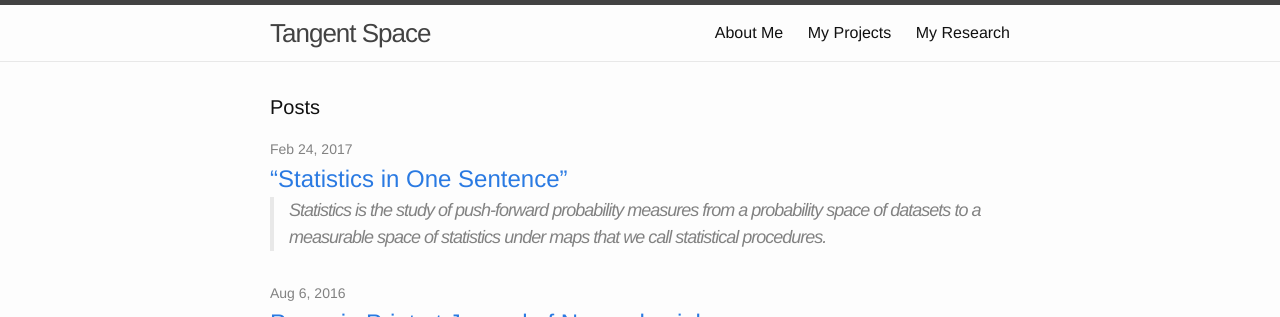
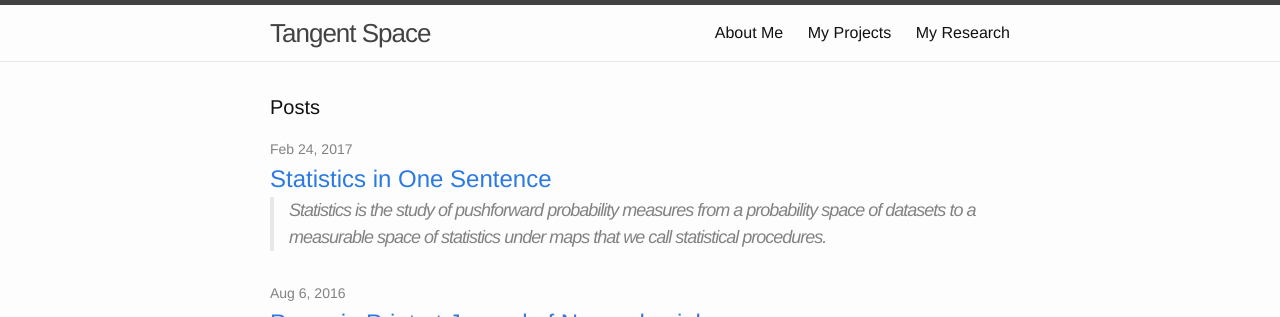
Before and after one commit to charlesfrye/charlesfrye.github.io, a Jekyll site: the page built from index.html, in a window 1280 px wide and 900 px high, cut to the strip 0-317 px from the top of the window. Built offline with Jekyll 4.4.1, drawn with Linux system fonts in a browser that asks for light colours.

Commit message:
Fixes LaTeX issues

```diff
--- a/_posts/2017-02-24-statistics-as-the-study.md
+++ b/_posts/2017-02-24-statistics-as-the-study.md
@@ -1,12 +1,12 @@
 ---
 layout: post
-title:	“Statistics in One Sentence”
+title:	Statistics in One Sentence
 date:	2017-02-24
 category: external
 ---
 
 > Statistics is the study of
-*push-forward probability measures*
+*pushforward probability measures*
 from a
 *probability space of datasets*
 to a
@@ -17,7 +17,7 @@
 <!--exc-->
 <script type="text/javascript" src="http://cdn.mathjax.org/mathjax/latest/MathJax.js?config=TeX-AMS-MML_HTMLorMML"></script>
 
-## Statistics as the Study of Push-forward Measures
+## Statistics as the Study of Pushforward Measures
 
 Statistics is frequently presented as a hodge-podge of
 techniques and tools, to the consternation of mathematicians,
@@ -27,7 +27,7 @@
 (short, abstract, and incomprehensible until unpacked)
 definition of the business of frequentist statistics:
 it is the study of
-*push-forward probability measures*
+*pushforward probability measures*
 from a
 *probability space of datasets*
 to a
@@ -35,7 +35,7 @@
 under maps that we call
 *statistical procedures*.
 
-When this push-forward measure
+When this pushforward measure
 determines a distribution,
 we call that distribution the
 *sampling distribution of the statistic*
@@ -59,7 +59,7 @@
 
 Given a measurable map between
 a probability space $$\mathcal{X}$$
-with probability measure $\mu$
+with probability measure $$\mu$$
 and a measurable space $$\mathcal{S}$$,
 we can define the
 pushforward probability measure $$f_*\mu$$
@@ -78,25 +78,25 @@
 ### The Setup for Statistics
 
 We begin with a dataset -- often, but not always,
-a vector in $\mathbb{R}^n$.
+a vector in $$\mathbb{R}^n$$.
 We assume the existence of a probability measure
-on some suitable $\sigma$-algebra over the space
+on some suitable $$\sigma$$-algebra over the space
 in which our dataset lives.
 For example, we might assume a Gaussian measure
-with mean $0$ and unit, spherical variance.
+with mean $$0$$ and unit, spherical variance.
 
-We then apply a transformation, $f$, to this dataset.
+We then apply a transformation, $$f$$, to this dataset.
 This transformation might map us to the real line,
 as when we compute the average of real numbers,
 or it might map us to the unit interval,
 as when we produce a ``p value''.
 
-The transformation $f$ is called a *statistical procedure*
+The transformation $$f$$ is called a *statistical procedure*
 and the output of the transformation is called a *statistic*.
 
 The result of combining the hypothesized or assumed
 probability measure over datasets
-with the statistical procedure $f$
+with the statistical procedure $$f$$
 is a pushforward measure over the space of statistics.
 This measure defines, in almost all cases, a distribution,
 which we call the *sampling distribution*.
@@ -109,16 +109,16 @@
 tendency to be mis-interpreted and mis-defined.
 
 We call a statistic a confidence interval
-for confidence level $\alpha$ when
+for confidence level $$\alpha$$ when
 
-- the probability measure over datasets is parametrized by a value $\theta$
+- the probability measure over datasets is parametrized by a value $$\theta$$
 - the statistical procedure maps from
 the space of datasets to
-the space of intervals ``suited'' to $\theta$
-- the pushforward measure of the set of intervals that contain $\theta$
-is at least $\alpha$ for all settings of $\theta$.
+the space of intervals "suited" to $$\theta$$
+- the pushforward measure of the set of intervals that contain $$\theta$$
+is at least $$\alpha$$ for all settings of $$\theta$$.
 
-Frequently, $\theta$ is real, and so the space of intervals
+Frequently, $$\theta$$ is real, and so the space of intervals
 is the space of all real intervals.
 
 ### Closing
@@ -140,38 +140,38 @@
 
 ## Appendix: Measure Theory Definitions
 
-#### $\sigma$-algebra
+#### $$\sigma$$-algebra
 
-$\sigma$-algebras are, for our purposes here,
+$$\sigma$$-algebras are, for our purposes here,
 simply collections of subsets of some set
 that are "rich enough"
 to support measures (to be defined shortly).
 They are closed under the operations of
 complementation and
 countable union and intersection, and
-they include the set itself and the empty set $\O$.
+they include the set itself and the empty set $$\O$$.
 
-Two key examples of $\sigma$-algebras over
-a set $X$ are
+Two key examples of $$\sigma$$-algebras over
+a set $$X$$ are
 the collection
-$\{\O,X\}$
-and the set of all subsets of $X$,
-also known as the power set of $X$.
+$$\{\O,X\}$$
+and the set of all subsets of $$X$$,
+also known as the *power set* of $$X$$.
 They are the smallest and largest
-$\sigma$-algebras you can define,
+$$\sigma$$-algebras you can define,
 and are often too small and too big,
 respectively, to be useful.
 
-Another specific example would be, for the real line $\mathbb{R}$,
+Another specific example would be, for the real line $$\mathbb{R}$$,
 the set of all intervals plus their (countable) unions and intersections,
-also known as the *Borel $\sigma$-algebra*,
-$\mathcal{B}$.
+also known as the *Borel $$\sigma$$-algebra*,
+$$\mathcal{B}$$.
 It contains just about every subset of the real line that
 a sane person would attempt to construct,
 but misses out on the subsets, e.g., that lead to the
 Banach-Tarski paradox.
 If you promise not to attempt to construct such sets,
-you can mentally replace all occurrences of "$\sigma$-algebra"
+you can mentally replace all occurrences of "$$\sigma$$-algebra"
 with "power set".
 
 #### Measure
@@ -183,32 +183,32 @@
 talk about them rigorously and extend them to
 strange spaces, like spaces of functions.
 
-A measure is a function, $\mu$,
-from a $\sigma$-algebra
+A measure is a function, $$\mu$$,
+from a $$\sigma$$-algebra
 to the non-negative real numbers
-that assigns measure $0$ to the empty set
+that assigns measure $$0$$ to the empty set
 and for which the following property holds
 for all countable collections of disjoint sets
-$\{X_i\}$:
+$$\{X_i\}$$:
 $$
     \mu\left(\bigcup X_i\right)
     	= \sum \mu\left(X_i\right)
 $$
 
 That is, if we take two sets that don't overlap,
-the ``size'', as measured by $\mu$,
+the ``size'', as measured by $$\mu$$,
 of their union is just the sum of their sizes.
 
 #### Probability Measure
 
-If the measure assigns a value of $1$ to the entire set,
+If the measure assigns a value of $$1$$ to the entire set,
 then we call it a *probability measure*.
 
 In measure-theoretic probability, the set on which we define
-a $\sigma$-algebra is the set of all possible universes.
+a $$\sigma$$-algebra is the set of all possible universes.
 We take as subsets the subsets on which, for example,
-the die I am about to roll comes up $1$,
-or not a $1$, or even, or so on.
+the die I am about to roll comes up $$1$$,
+or not a $$1$$, or even, or so on.
 The measure of a subset is called the
 *probability*
 of the event that defines it.
@@ -216,18 +216,18 @@
 #### Probability Space
 
 A probability space is the triple of
-a set, $X$,
-a $\sigma$-algebra over it, $\mathcal{X}$,
-and a probability measure, $\mu$.
+a set, $$X$$,
+a $$\sigma$$-algebra over it, $$\mathcal{X}$$,
+and a probability measure, $$\mu$$.
 
 #### Measurable Space
 
-A measurable space is the pair of a set $X$
-along with a $\sigma$-algebra of its subsets
-$\mathcal{X}$.
+A measurable space is the pair of a set $$X$$
+along with a $$\sigma$$-algebra of its subsets
+$$\mathcal{X}$$.
 
 #### Measure Space
 
-A measure space is the triple of a set $X$,
-a $\sigma$-algebra of its subsets $\mathcal{X}$,
-and a measure, $\mu$.
+A measure space is the triple of a set $$X$$,
+a $$\sigma$$-algebra of its subsets $$\mathcal{X}$$,
+and a measure, $$\mu$$.
```
